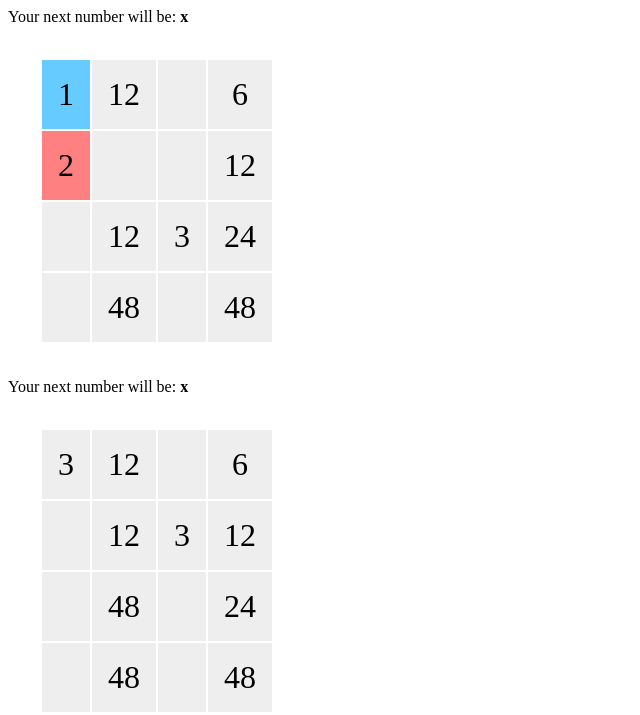
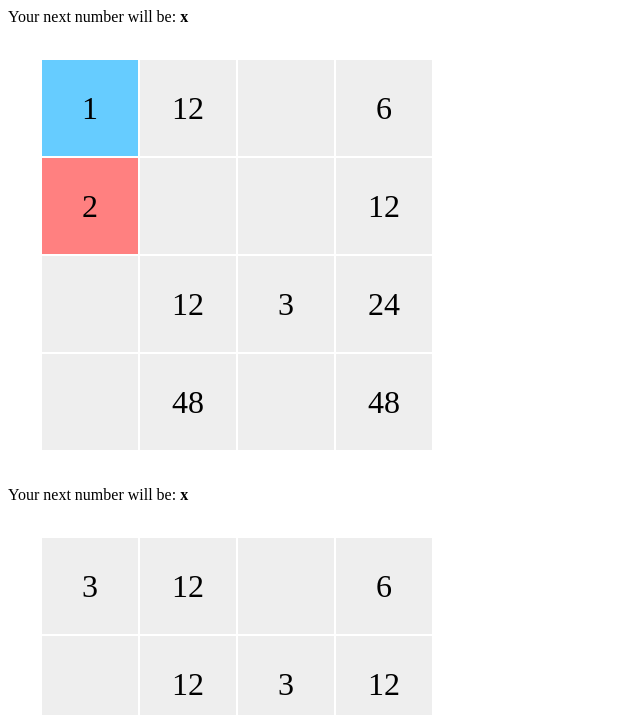
Before and after one commit to forst056/threes, a PHP site: page /threes.php in a window 1280 px wide. Shown: the top 715 px of the page, without its empty margins (0-640 px from the left). Run offline with PHP 8.4, Linux system fonts and the light colour scheme.

Commit message:
updated css for td to display at fixed em value

```diff
--- a/css/threes.css
+++ b/css/threes.css
@@ -5,8 +5,10 @@ table {
 
 td {
 	background: #eee;
+	height: 3em;
 	padding: .5em;
 	text-align: center;
+	width: 2em;
 }
 
 td.one {
```
